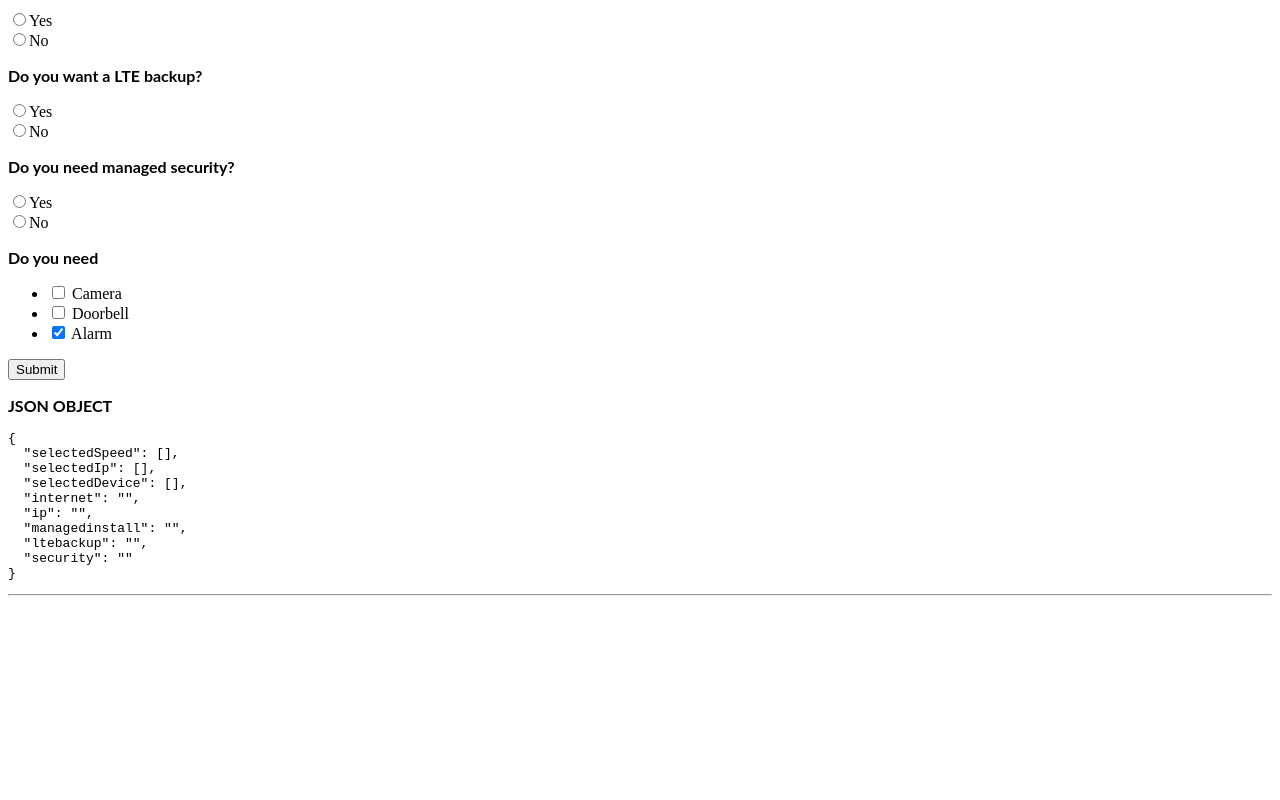
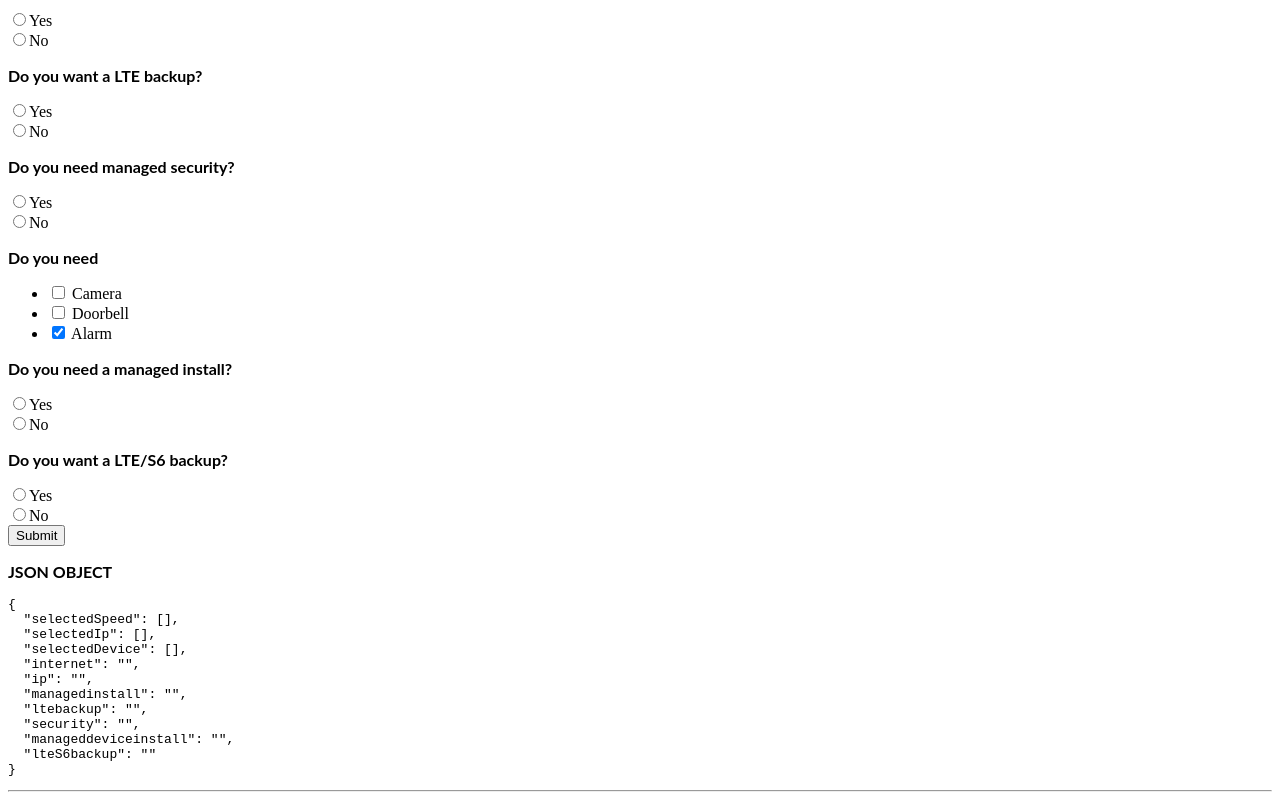
Before and after one commit to samru-desh/OrderLogic, an Angular app: page / in a window 1280 px wide. Shown: the part 567-1367 px from the top of the page. Before the commit the page ends 1171 px from the top, so only its background shows below. Built offline with nearby package versions, Linux system fonts and the light colour scheme.

Commit message:
2 files modified

```diff
--- a/src/app/app.component.html
+++ b/src/app/app.component.html
@@ -84,6 +84,24 @@
       <input type="checkbox" formControlName="checked" /> {{ devices[i].name }}
     </li>
   </ul>
+  <p><b>Do you need a managed install?</b></p>
+  <div>
+    <input type="radio" formControlName="manageddeviceinstall" value="Yes" />
+    <label class="form-check-label" for="installdeviceyes">Yes</label>
+  </div>
+  <div>
+    <input type="radio" formControlName="manageddeviceinstall" value="No" />
+    <label class="form-check-label" for="installdeviceno">No</label>
+  </div>
+  <p><b>Do you want a LTE/S6 backup?</b></p>
+  <div>
+    <input type="radio" formControlName="lteS6backup" value="Yes" />
+    <label class="form-check-label" for="backupS6yes">Yes</label>
+  </div>
+  <div>
+    <input type="radio" formControlName="lteS6backup" value="No" />
+    <label class="form-check-label" for="backupS6no">No</label>
+  </div>
   <button type="submit" color="danger" expand="block">Submit</button>
 </form>
 
--- a/src/app/app.component.ts
+++ b/src/app/app.component.ts
@@ -53,6 +53,8 @@ export class AppComponent implements OnInit {
     managedinstall: string;
     ltebackup: string;
     security: string;
+    manageddeviceinstall: string;
+    lteS6backup: string;
   } = {
     selectedSpeed: [],
     selectedIp: [],
@@ -62,6 +64,8 @@ export class AppComponent implements OnInit {
     managedinstall: '',
     ltebackup: '',
     security: '',
+    manageddeviceinstall: '',
+    lteS6backup: '',
   };
 
   ngOnInit(): void {
@@ -78,6 +82,8 @@ export class AppComponent implements OnInit {
       managedinstall: new FormControl(null, Validators.required),
       ltebackup: new FormControl(null, Validators.required),
       security: new FormControl(null, Validators.required),
+      manageddeviceinstall: new FormControl(null, Validators.required),
+      lteS6backup: new FormControl(null, Validators.required),
       // control for Checkbox exemple
       fruits: new FormArray([]),
       speed: new FormArray([]),
@@ -151,6 +157,8 @@ export class AppComponent implements OnInit {
       ltebackup: value?.ltebackup || '',
       security: value?.security || '',
       selectedDevice,
+      manageddeviceinstall: value?.manageddeviceinstall || '',
+      lteS6backup: value?.lteS6backup || '',
     };
   }
 }
```
